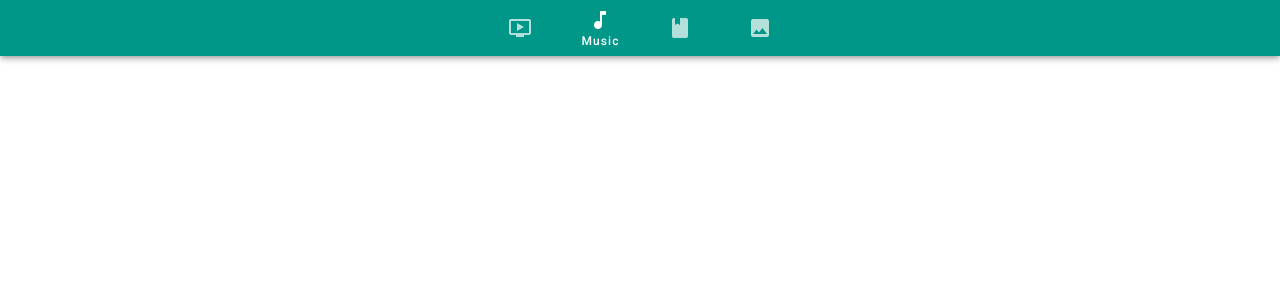
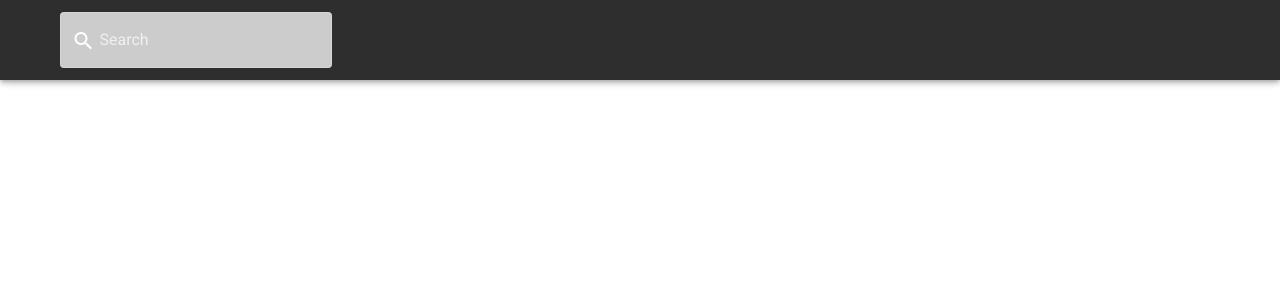
Before and after one commit to vladgutnikov/test-vue, a Vue app: page / in a window 1280 px wide. Shown: the top 300 px of the page. Built offline with nearby package versions, Linux system fonts and the light colour scheme.

Commit message:
update header

```diff
--- a/package.json
+++ b/package.json
@@ -9,6 +9,7 @@
   },
   "dependencies": {
     "core-js": "^3.6.5",
+    "node-sass": "^5.0.0",
     "vue": "^2.6.11",
     "vuetify": "^2.4.3"
   },
--- a/src/components/Headers.vue
+++ b/src/components/Headers.vue
@@ -1,50 +1,37 @@
 <template>
-  <v-bottom-navigation v-model="value" :background-color="color" dark shift>
-    <v-btn>
-      <span>Video</span>
-
-      <v-icon>mdi-television-play</v-icon>
-    </v-btn>
-
-    <v-btn>
-      <span>Music</span>
-
-      <v-icon>mdi-music-note</v-icon>
-    </v-btn>
-
-    <v-btn>
-      <span>Book</span>
-
-      <v-icon>mdi-book</v-icon>
-    </v-btn>
-
-    <v-btn>
-      <span>Image</span>
-
-      <v-icon>mdi-image</v-icon>
-    </v-btn>
+  <v-bottom-navigation dark shift height="auto">
+    <v-container>
+      <v-row>
+        <v-col md="3">
+          <v-text-field
+            class="my-search"
+            v-model="search"
+            label="Search"
+            outlined
+            @input="getUserData"
+            prepend-inner-icon="search"
+          ></v-text-field>
+        </v-col>
+      </v-row>
+    </v-container>
   </v-bottom-navigation>
 </template>
 
 <script>
 export default {
-  data: () => ({ value: 1 }),
-
-  computed: {
-    color() {
-      switch (this.value) {
-        case 0:
-          return 'blue-grey';
-        case 1:
-          return 'teal';
-        case 2:
-          return 'brown';
-        case 3:
-          return 'indigo';
-        default:
-          return 'blue-grey';
-      }
+  data: () => ({ search: null }),
+  computed: {},
+  methods: {
+    getUserData() {
+      console.log(this.search);
     },
   },
 };
 </script>
+
+<style>
+.my-search {
+  background: #ccc;
+  height: 56px;
+}
+</style>
```
Also changed, not shown: 1 other file (tests, documents, lock files or other folders).
